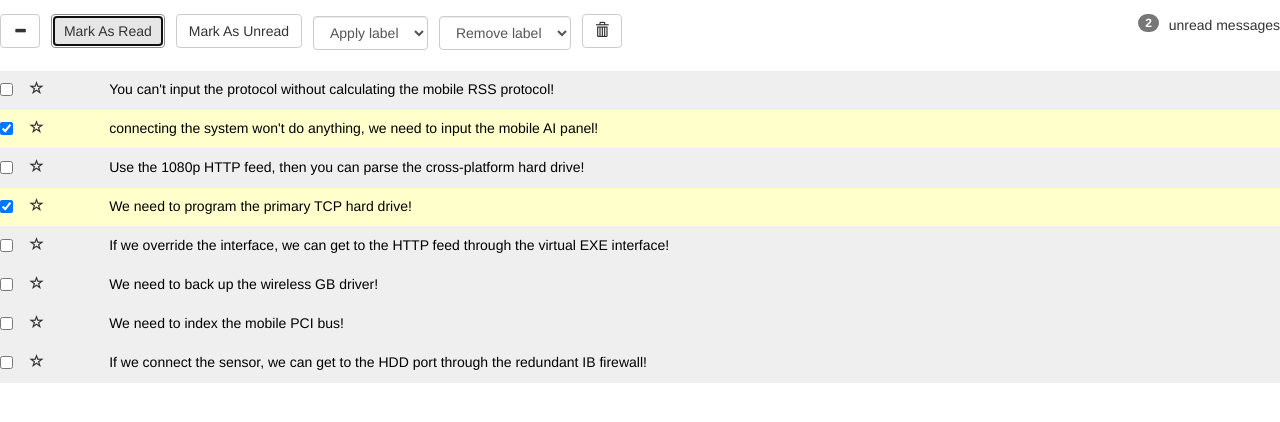
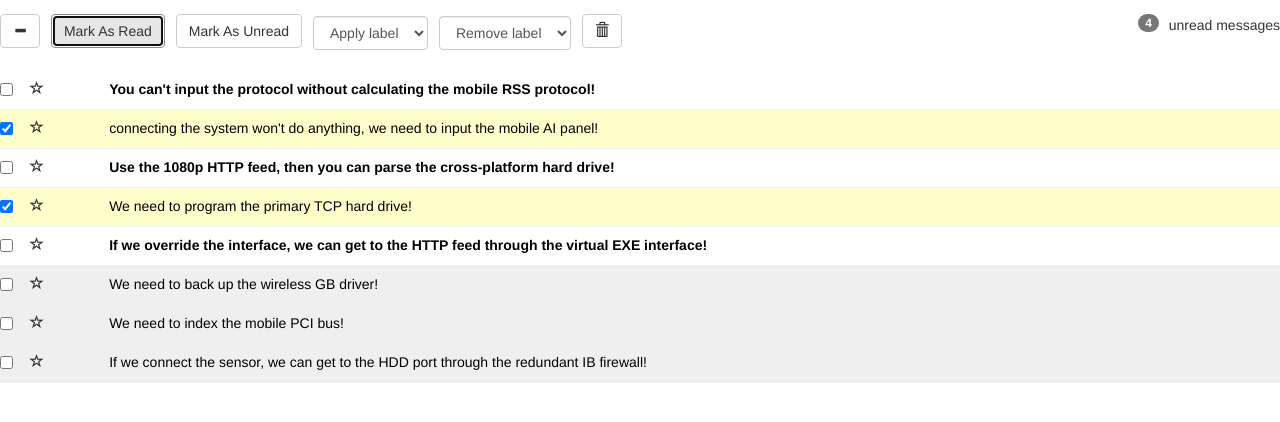
Before and after one commit to LeoMcclung/angular-test-app, a plain HTML site: page index.html in a window 1280 px wide. Both pictures are taken after a click on the button "Mark As Read". Drawn offline with nearby package versions, Linux system fonts and the light colour scheme.

Commit message:
fixed issue marking all messages as read or un read

```diff
--- a/js/inbox/inbox.template.html
+++ b/js/inbox/inbox.template.html
@@ -19,7 +19,7 @@
             </div>
         </div>
 
-        <div class="row message read selected-{{mail.selected}} read-{{mail.read}}" ng-if="mail.read" ng-click="ctrl.markRead($ctrl.mail)">
+        <div class="row message read selected-{{mail.selected}}" ng-if="mail.read" ng-click="ctrl.markRead($ctrl.mail)">
             <div class="col-xs-1">
                 <div class="row">
                     <div class="col-xs-2">
--- a/js/toolbar/toolbar.controller.js
+++ b/js/toolbar/toolbar.controller.js
@@ -37,16 +37,18 @@ function toolbar() {
     }
 
     vm.markRead = function(mail) {
-        console.log(mail)
         for(var i=0; i < mail.length; i++) {
-            console.log(mail[i].read)
-            mail[i].read = true;
+            if(mail[i].selected == true){
+                mail[i].read = true;
+            }
         }
     }
 
     vm.markUnread = function(mail) {
         for(var i= mail.length -1; i>= 0; i--){
-            mail[i].read = false;
+            if(mail[i].selected == true){
+                mail[i].read = false;
+            }
         }
     }
 }
--- a/js/toolbar/toolbar.template.html
+++ b/js/toolbar/toolbar.template.html
@@ -2,7 +2,7 @@
 <div class="row toolbar">
   <div class="col-md-12">
     <p class="pull-right">
-      <span class="badge badge">2</span>
+      <span class="badge badge">4</span>
       unread messages
     </p>
 
```
